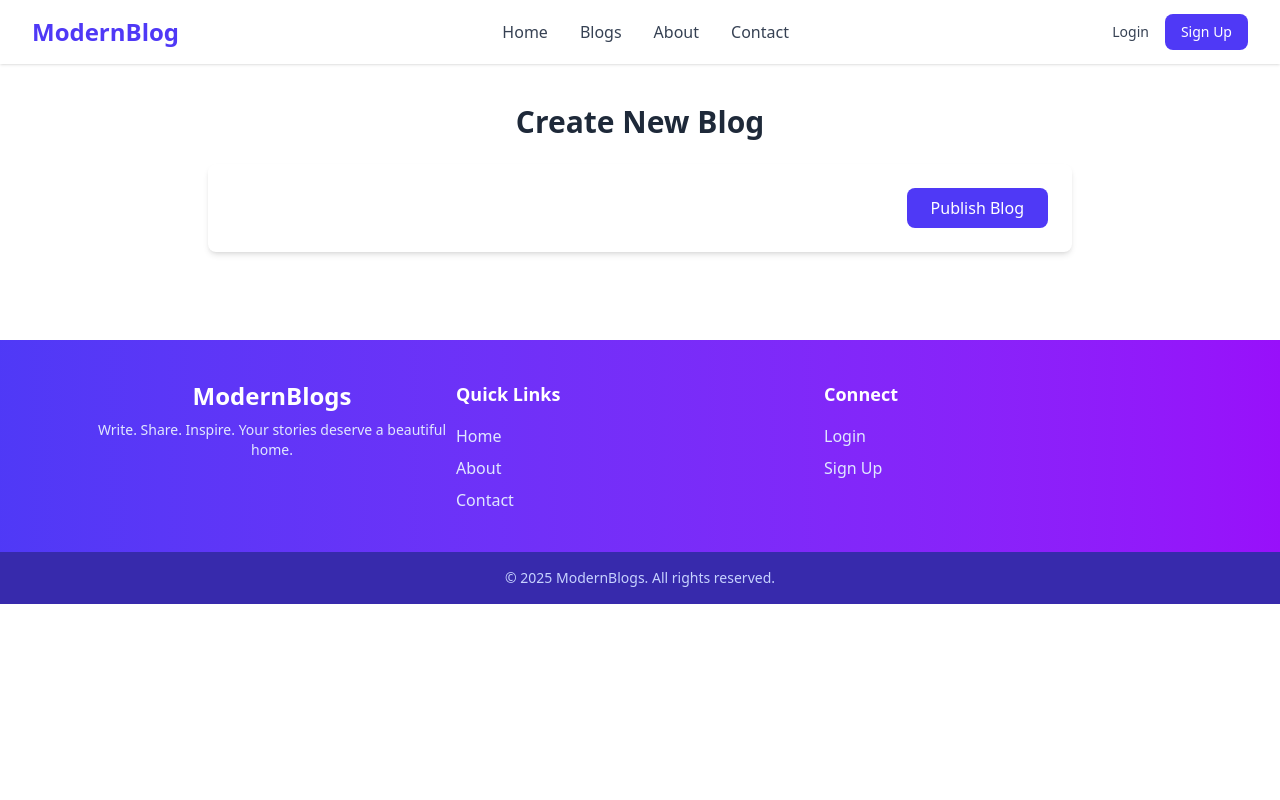
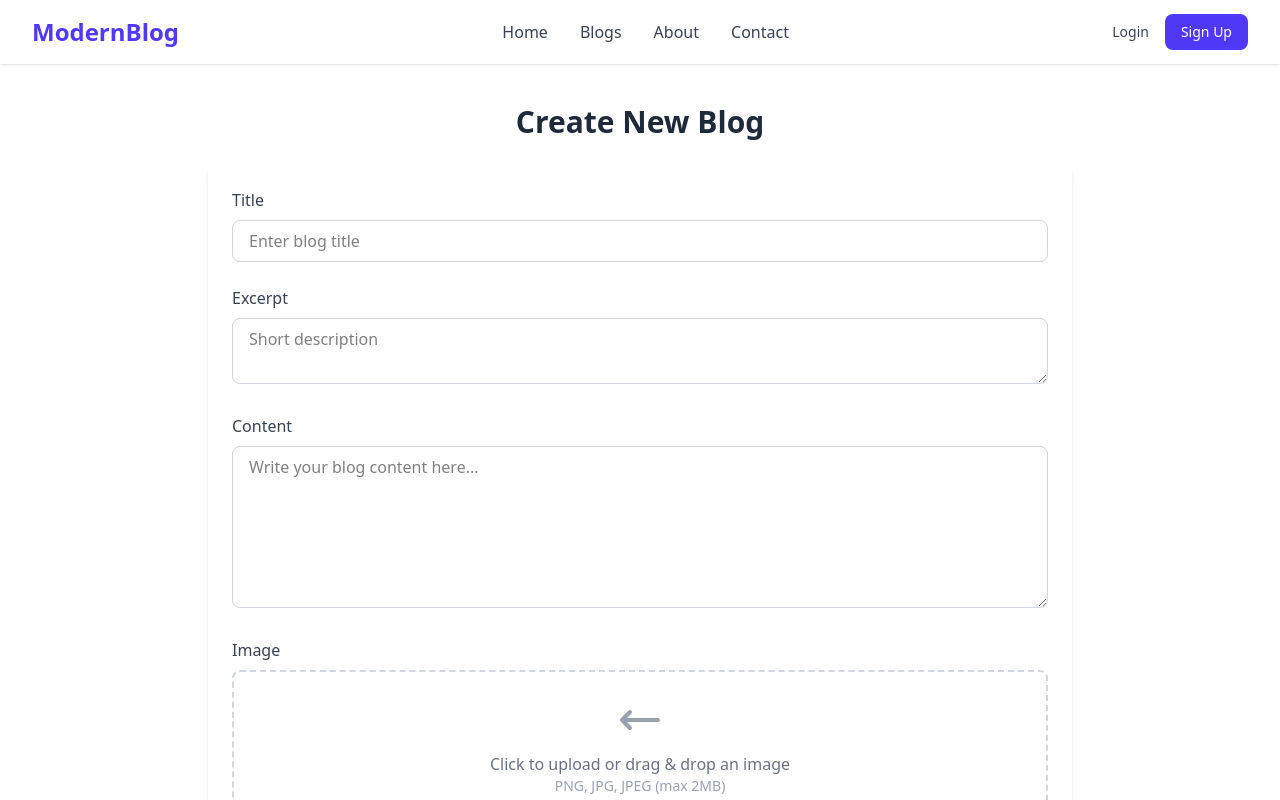
Before and after one commit to mahi616/BlogWebsite, a React (Vite) app in the folder frontend/: page /blog-create in a window 1280 px wide. Shown: the top 800 px of the page. Built offline with nearby package versions, Linux system fonts and the light colour scheme.

Commit message:
feat: implement loading state in CreateBlog component

```diff
--- a/frontend/src/components/blog/CreatePost.jsx
+++ b/frontend/src/components/blog/CreatePost.jsx
@@ -1,26 +1,27 @@
-import React, { useState } from 'react';
-import axios from 'axios';
-import { useNavigate } from 'react-router-dom';
-import Header from '../Header';
-import Footer from '../Footer';
+import React, { useState } from "react";
+import axios from "axios";
+import { useNavigate } from "react-router-dom";
+import Header from "../Header";
+import Footer from "../Footer";
 
 const CreateBlog = () => {
+  const [loading, setLoading] = useState(false);
+
   const navigate = useNavigate();
-  const userId = localStorage.getItem('userId');
+  const userId = localStorage.getItem("userId");
 
   const [form, setForm] = useState({
-    title: '',
-    excerpt: '',
-    content: '',
+    title: "",
+    excerpt: "",
+    content: "",
     image: null,
   });
 
   const [preview, setPreview] = useState(null);
-  const [loading, setLoading] = useState(false); // ✅ ADD
 
   const handleChange = (e) => {
     const { name, value, files } = e.target;
-    if (name === 'image') {
+    if (name === "image") {
       const file = files[0];
       setForm({ ...form, image: file });
       setPreview(URL.createObjectURL(file));
@@ -33,23 +34,23 @@ const CreateBlog = () => {
     e.preventDefault();
 
     const formData = new FormData();
-    formData.append('title', form.title);
-    formData.append('excerpt', form.excerpt);
-    formData.append('content', form.content);
-    formData.append('image', form.image);
-    formData.append('author', userId);
+    formData.append("title", form.title);
+    formData.append("excerpt", form.excerpt);
+    formData.append("content", form.content);
+    formData.append("image", form.image);
+    formData.append("author", userId);
 
     try {
       setLoading(true); // ✅ START LOADER
       await axios.post(
-        'https://blogwebsite-backend-pabe.onrender.com/api/blogs/create',
+        "https://blogwebsite-backend-pabe.onrender.com/api/blogs/create",
         formData
       );
-      alert('Blog created successfully!');
-      navigate('/my-blogs');
+      alert("Blog created successfully!");
+      navigate("/my-blogs");
     } catch (err) {
-      console.error('Error:', err);
-      alert('Failed to create blog');
+      console.error("Error:", err);
+      alert("Failed to create blog");
     } finally {
       setLoading(false); // ✅ STOP LOADER
     }
@@ -63,21 +64,121 @@ const CreateBlog = () => {
           Create New Blog
         </h1>
 
-        <form onSubmit={handleSubmit} className="bg-white shadow-md rounded-lg p-6 space-y-6">
-          {/* ---- inputs SAME AS BEFORE ---- */}
+        <form
+          onSubmit={handleSubmit}
+          className="bg-white shadow-md rounded-lg p-6 space-y-6"
+        >
+          <div>
+            <label className="block text-gray-700 font-medium mb-2">
+              Title
+            </label>
+            <input
+              type="text"
+              name="title"
+              value={form.title}
+              onChange={handleChange}
+              required
+              className="w-full border border-gray-300 px-4 py-2 rounded-lg focus:outline-none focus:ring-2 focus:ring-indigo-500"
+              placeholder="Enter blog title"
+            />
+          </div>
+
+          <div>
+            <label className="block text-gray-700 font-medium mb-2">
+              Excerpt
+            </label>
+            <textarea
+              name="excerpt"
+              value={form.excerpt}
+              onChange={handleChange}
+              rows="2"
+              className="w-full border border-gray-300 px-4 py-2 rounded-lg focus:outline-none focus:ring-2 focus:ring-indigo-500"
+              placeholder="Short description"
+            />
+          </div>
+
+          <div>
+            <label className="block text-gray-700 font-medium mb-2">
+              Content
+            </label>
+            <textarea
+              name="content"
+              value={form.content}
+              onChange={handleChange}
+              rows="6"
+              required
+              className="w-full border border-gray-300 px-4 py-2 rounded-lg focus:outline-none focus:ring-2 focus:ring-indigo-500"
+              placeholder="Write your blog content here..."
+            />
+          </div>
+
+          <div>
+            <label className="block text-gray-700 font-medium mb-2">
+              Image
+            </label>
+
+            <div
+              className="border-2 border-dashed border-gray-300 rounded-lg p-6 text-center cursor-pointer hover:border-indigo-400 transition"
+              onClick={() => document.getElementById("imageUpload").click()}
+            >
+              {preview ? (
+                <img
+                  src={preview}
+                  alt="Preview"
+                  className="mx-auto w-full h-48 object-cover rounded-lg"
+                />
+              ) : (
+                <div className="text-gray-500">
+                  <svg
+                    className="mx-auto h-12 w-12 text-gray-400"
+                    xmlns="http://www.w3.org/2000/svg"
+                    fill="none"
+                    viewBox="0 0 24 24"
+                    stroke="currentColor"
+                  >
+                    <path
+                      strokeLinecap="round"
+                      strokeLinejoin="round"
+                      strokeWidth={2}
+                      d="M7 16l-4-4m0 0l4-4m-4 4h18"
+                    />
+                  </svg>
+                  <p className="mt-2">
+                    Click to upload or drag & drop an image
+                  </p>
+                  <p className="text-sm text-gray-400">
+                    PNG, JPG, JPEG (max 2MB)
+                  </p>
+                </div>
+              )}
+            </div>
+
+            <input
+              id="imageUpload"
+              type="file"
+              name="image"
+              accept="image/*"
+              onChange={handleChange}
+              className="hidden"
+            />
+          </div>
 
           <div className="flex justify-end">
             <button
               type="submit"
-              disabled={loading} // ✅ DISABLE
+              disabled={loading}
               className={`flex items-center justify-center gap-2 px-6 py-2 rounded-lg text-white transition-all
-                ${loading ? 'bg-indigo-400 cursor-not-allowed' : 'bg-indigo-600 hover:bg-indigo-700'}
-              `}
+      ${
+        loading
+          ? "bg-indigo-400 cursor-not-allowed"
+          : "bg-indigo-600 hover:bg-indigo-700"
+      }
+    `}
             >
               {loading && (
-                <span className="h-4 w-4 border-2 border-white border-t-transparent rounded-full animate-spin"></span>
+                <span className="w-4 h-4 border-2 border-white border-t-transparent rounded-full animate-spin"></span>
               )}
-              {loading ? 'Publishing...' : 'Publish Blog'}
+              {loading ? "Publishing..." : "Publish Blog"}
             </button>
           </div>
         </form>
```
